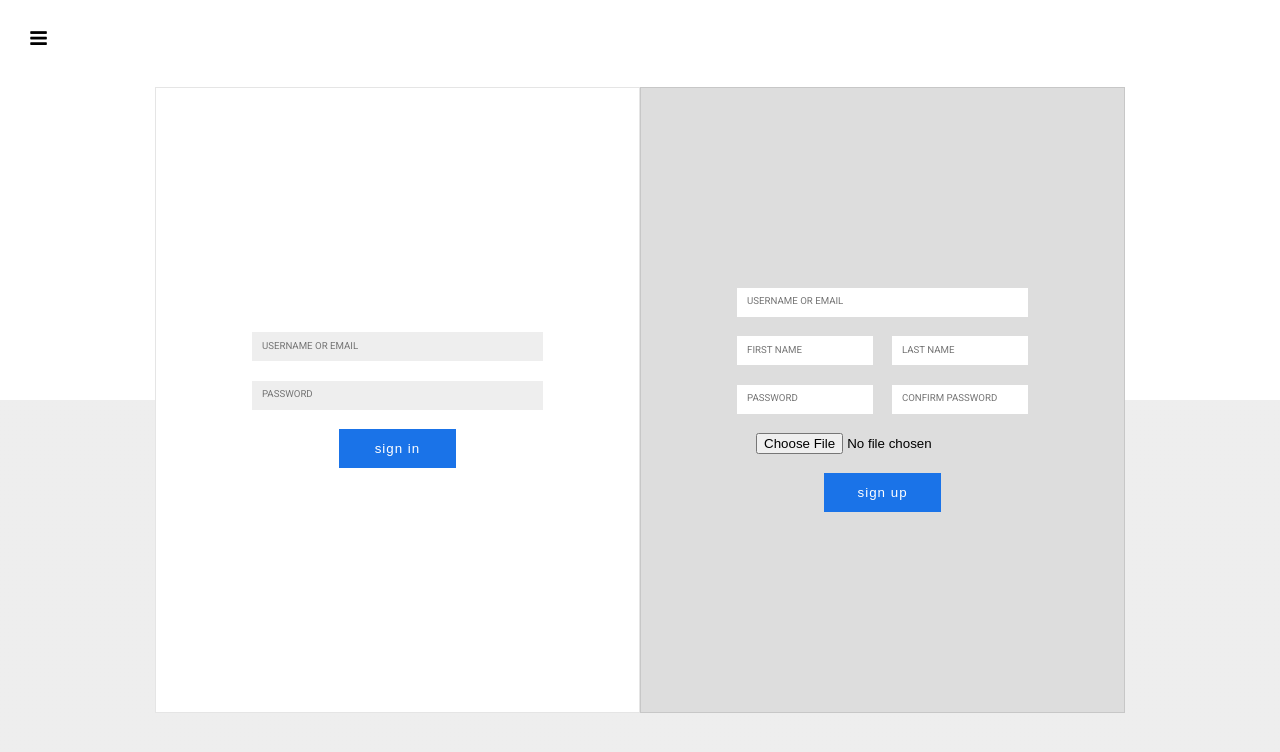
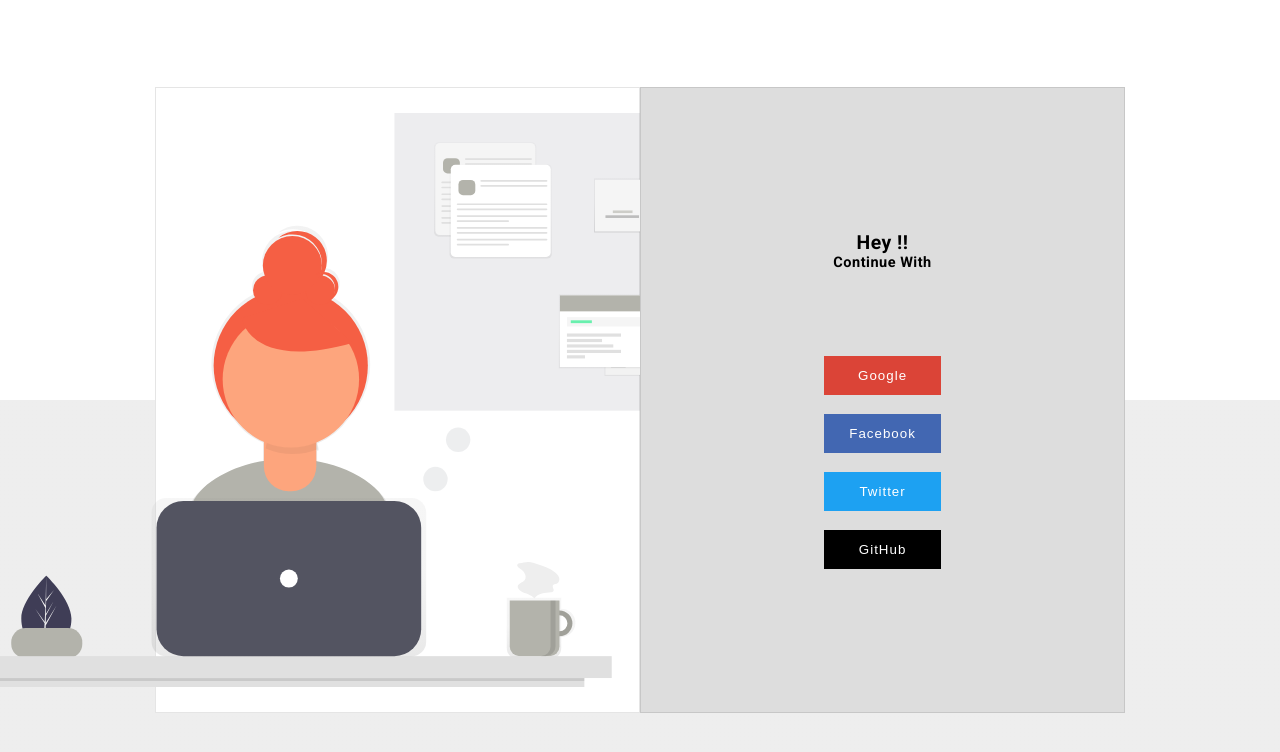
Before and after one commit to anujbhatt-dev/tracker, a React (Create React App) app: page / in a window 1280 px wide. Shown: the top 752 px of the page. Built offline with nearby package versions, Linux system fonts and the light colour scheme.

Commit message:
oauth support added

```diff
--- a/src/components/layout/join/google-auth/google-auth.jsx
+++ /dev/null
@@ -1,19 +0,0 @@
-import React, {Component} from "react"
-
-
-  class GoogleAuth extends Component{
-
-    render(){
-
-      return (
-          <div classname="googleAuth">
-                <button classname="googleAuth__btn">
-                   Connet With Google
-                </button>
-          </div>
-      )
-    }
-  }
-
-
- export default GoogleAuth;
--- a/src/components/layout/join/join.jsx
+++ b/src/components/layout/join/join.jsx
@@ -1,8 +1,8 @@
 import React, {Component} from "react"
 import Login from "./login/login"
 import Register from "./register/register"
-import GoogleAuth from "./google-auth/google-auth"
 import axios from "axios"
+import { withRouter } from "react-router-dom"
 
   class Join extends Component{
 
@@ -25,6 +25,25 @@
       rollBack:false,
     }
 
+
+    getCookie=(value)=> {
+
+      let cookies= document.cookie+";";
+
+      if(cookies.indexOf(value)<0)
+      return null;
+
+     return cookies.substring(cookies.indexOf(value)+(value.length+1),cookies.indexOf(";",cookies.indexOf(value)+1));
+
+   }
+
+    componentDidMount=()=>{
+      if(this.getCookie("jwt")!==null)
+         this.props.history.push("/profile");
+
+
+
+    }
 
     componentWillUnmount=()=>{
 
@@ -114,6 +133,7 @@
       return (
              <div className="join">
                  <Login onSubmitHandler={this.onSubmitHandler} register={this.state.login} onChangeHandler={this.onChangeHandler}/>
+
                  <Register onSubmitHandler={this.onSubmitHandler} register={this.state.register} imageUrlUpdateHandler={this.imageUrlUpdateHandler} onChangeHandler={this.onChangeHandler}/>
              </div>
       )
@@ -121,4 +141,4 @@
   }
 
 
- export default Join;
+ export default withRouter(Join);
--- a/src/components/layout/join/login/login.jsx
+++ b/src/components/layout/join/login/login.jsx
@@ -1,5 +1,5 @@
 import React, {Component} from "react"
-
+import login_pageSVG from "../../../../assets/svg/login_page.svg"
 
   class Login extends Component{
 
@@ -7,9 +7,7 @@
 
       return (
             <form onSubmit={(e)=>this.props.onSubmitHandler(e,"login")} className="join__child login">
-                <input value={this.props.login} name="email" onChange={(e)=>this.props.onChangeHandler(e,"login")} placeholder="username or email" className="login__input" type="text"/>
-                <input value={this.props.login} name="password" onChange={(e)=>this.props.onChangeHandler(e,"login")} placeholder="password" className="login__input" type="password"/>
-                <input id="login__btn" className="login__btn createProjectSubmit" value="sign in" type="submit"/>
+              <img src={login_pageSVG} alt=""/>
             </form>
       )
     }
--- /dev/null
+++ b/src/components/layout/join/oauth-success-handler/oauth-success-handler.jsx
@@ -0,0 +1,57 @@
+
+import React, { Component } from 'react'
+import { withRouter } from 'react-router-dom'
+
+ class OAuthSuccessHandler extends Component {
+
+
+    componentDidMount=()=>{
+
+        let params=this.props.match.params;
+
+        this.setCookie("jwt",params["jwt"].substring(1).substring(0,params["jwt"].substring(1).length-1));
+        this.setCookie("email",params["email"].substring(1).substring(0,params["email"].substring(1).length-1));
+        this.setCookie("name",params["name"].substring(1).substring(0,params["name"].substring(1).length-1));
+
+       this.props.history.push("/profile");
+
+    }
+
+      setCookie(name, value) {
+        document.cookie = name +'='+ value +'; Path=/; expires='+this.getCookieExpireTime();
+      }
+       deleteCookie(name) {
+        document.cookie = name +'=; Path=/; Expires=Thu, 01 Jan 1970 00:00:01 GMT;';
+      }
+      getCookie=(value)=> {
+
+        let cookies= document.cookie+";";
+
+        if(cookies.indexOf(value)<0)
+        return null;
+
+       return cookies.substring(cookies.indexOf(value)+(value.length+1),cookies.indexOf(";",cookies.indexOf(value)+1));
+
+     }
+
+     getCookieExpireTime=()=>{
+        var now = new Date();
+        var time = now.getTime();
+        var expireTime = time + 1000*36000;
+        now.setTime(expireTime);
+        return now.toGMTString();
+      }
+
+    render() {
+
+        console.log(this.props)
+        return (
+            <div>
+                OAUTH
+            </div>
+        )
+    }
+}
+
+
+export default withRouter(OAuthSuccessHandler)
--- a/src/components/layout/join/register/register.jsx
+++ b/src/components/layout/join/register/register.jsx
@@ -25,20 +25,18 @@
     render(){
 
       return (
-            <form onSubmit={(e)=>this.props.onSubmitHandler(e,"register")} className="join__child register">
-                <input onChange={(e)=>this.props.onChangeHandler(e,"register")} value={this.props.register.email} name="email" requored placeholder="username or email" className="register__input" type="email"/>
-                <div className="register__row">
-                   <input onChange={(e)=>this.props.onChangeHandler(e,"register")} value={this.props.register.firstName} name="firstName" requored placeholder="first name" className="register__input register__row_input register__row_first" type="text"/>
-                   <input onChange={(e)=>this.props.onChangeHandler(e,"register")} value={this.props.register.lastName} name="lastName" requored placeholder="Last name" className="register__input register__row_input" type="text"/>
-                </div>
-                <div className="register__row">
-                   <input onChange={(e)=>this.props.onChangeHandler(e,"register")} value={this.props.register.password} name="password" requored placeholder="password" className="register__input register__row_input register__row_first" type="password"/>
-                   <input onChange={(e)=>this.props.onChangeHandler(e,"register")} value={this.props.register.confirmPassword} name="confirmPassword" requored placeholder="confirm password" className="register__input register__row_input" type="password"/>
-                </div>
-                <input onChange={e=>this.fileUpload(e)} type="file" name=""    id=""/>
-
-                <input id="register__btn" className="register__btn createProjectSubmit" value="sign up" type="submit"/>
-            </form>
+            <div className="join__child register">
+                                        <h1>Hey !!</h1>
+                                         <h2>Continue With</h2>
+<br/>
+<br/><br/>
+<br/>
+<br/><br/>
+               <a href="http://localhost:8085/oauth2/authorization/google"> <button id="register__btn" style={{backgroundColor:"#DB4437"}} className="register__btn createProjectSubmit" >Google</button></a>
+               <a href="http://localhost:8085/oauth2/authorization/facebook/"> <button id="register__btn" style={{backgroundColor:"#4267B2"}} className="register__btn createProjectSubmit" >Facebook</button></a>
+               <a href="http://localhost:8085/oauth1/authorization/twitter/"><button id="register__btn" style={{backgroundColor:"#1DA1F2"}} className="register__btn createProjectSubmit"  >Twitter</button></a>
+               <a href="http://localhost:8085/oauth2/authorization/github"> <button id="register__btn" style={{backgroundColor:"black"}} className="register__btn createProjectSubmit"  >GitHub</button></a>
+            </div>
       )
     }
   }
--- a/src/components/layout/layout.jsx
+++ b/src/components/layout/layout.jsx
@@ -6,12 +6,12 @@
 import { Switch,Route } from "react-router-dom"
 import MissionDashboard from "./mission-dashboard/mission-dashboard"
 import Projects from "./projects/projects"
-
-
 // to be remove after use!!!
 import DetailView from "./static/detail-view"
 import AddMission from "./static/add-mission"
 import Modal from "../../UI/modal"
+import OAuthSuccessHandler from "./join/oauth-success-handler/oauth-success-handler"
+import Profile from "./profile/profile"
 
 
   class Layout extends Component{
@@ -25,12 +25,14 @@
                      <Switch>
 
                      <Route exact path="/"><Join authenticated={this.props.authenticated}/></Route>
+                     <Route exact path="/profile"><Profile/></Route>
 
                      <Route exact path="/createProject"><CreateProject authenticated={this.props.authenticated}/></Route>
                      <Route exact path="/projects"><Projects authenticated={this.props.authenticated} /></Route>
 
-                     <Route  path="/projectDashboard/:projectId/mission/:missionId"><MissionDashboard authenticated={this.props.authenticated}/></Route>
-                    <Route  path="/projectDashboard/:id"><ProjectDashboard authenticated={this.props.authenticated}/></Route>
+                     <Route exact path="/projectDashboard/:projectId/mission/:missionId"><MissionDashboard authenticated={this.props.authenticated}/></Route>
+                    <Route exact path="/projectDashboard/:id"><ProjectDashboard authenticated={this.props.authenticated}/></Route>
+                    <Route  path="/oauth/:code/redirect/:jwt/:email/:name"><OAuthSuccessHandler/></Route>
 
                     </Switch>
 
--- a/src/components/layout/nav/nav.jsx
+++ b/src/components/layout/nav/nav.jsx
@@ -9,6 +9,17 @@
       show:false
     }
 
+    getCookie=(value)=> {
+
+      let cookies= document.cookie+";";
+
+      if(cookies.indexOf(value)<0)
+      return null;
+
+     return cookies.substring(cookies.indexOf(value)+(value.length+1),cookies.indexOf(";",cookies.indexOf(value)+1));
+
+   }
+
     showHandler=()=>{
       this.setState({
         show:!this.state.show
@@ -16,6 +27,9 @@
     }
 
     render(){
+
+      if(this.getCookie("jwt")===null)
+      return null ;
 
       return (
              <div className="nav">
--- /dev/null
+++ b/src/components/layout/profile/profile.jsx
@@ -0,0 +1,34 @@
+import React, { Component } from 'react'
+import { withRouter } from 'react-router-dom';
+
+ class Profile extends Component {
+
+    componentDidMount=()=>{
+
+        if(this.getCookie("jwt")===null)
+                 this.props.history.push("/");
+
+    }
+
+    getCookie=(value)=> {
+
+        let cookies= document.cookie+";";
+
+        if(cookies.indexOf(value)<0)
+        return null;
+
+       return cookies.substring(cookies.indexOf(value)+(value.length+1),cookies.indexOf(";",cookies.indexOf(value)+1));
+
+     }
+
+    render() {
+        return (
+            <div className="createProjectWrapper">
+            User Profile
+            </div>
+        )
+    }
+}
+
+
+export default withRouter(Profile);
```
Also changed, not shown: src/assets/svg/login_page.svg (added).
